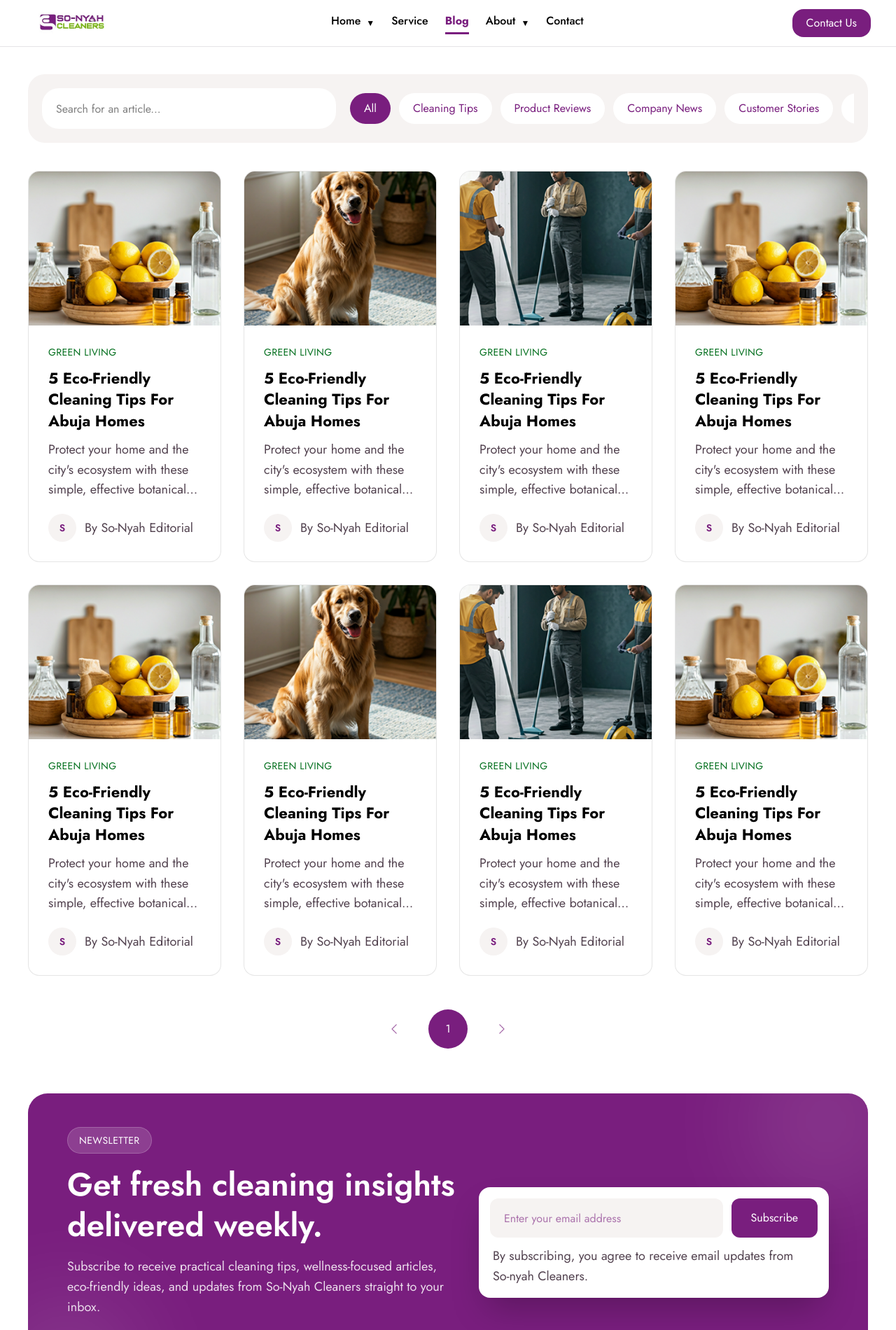
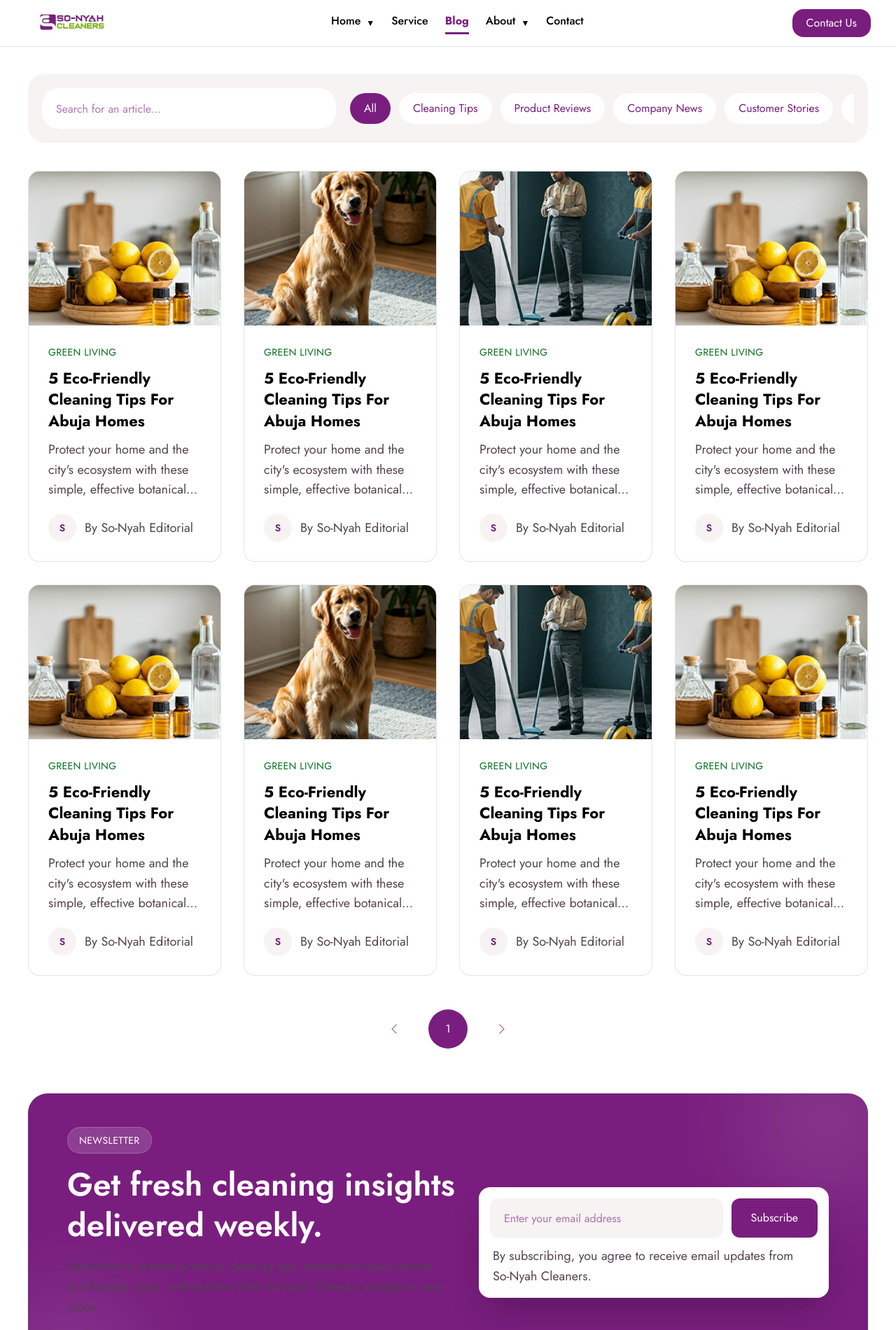
Before and after one commit to Richardyohanna/So-Nyah-Cleaners, a React (Vite) app: page /blog in a window 1280 px wide. Shown: the top 1900 px of the page at 70% size. Built offline with nearby package versions, Linux system fonts and the light colour scheme; a web font is replaced by a local one.

Commit message:
updated the blog page

```diff
--- a/src/Blog/Blog.tsx
+++ b/src/Blog/Blog.tsx
@@ -1,5 +1,4 @@
 import { useRef, useState } from "react";
-//import search from "../assets/search.png";
 
 import blog1 from "../assets/blog1.png";
 import blog2 from "../assets/blog2.png";
@@ -33,7 +32,7 @@ const categories: Category[] = [
   { name: "Cleaning Myths", slug: "cleaning-myths" },
 ];
 
-type Blog = {
+type BlogItem = {
   id: number;
   category: string;
   title: string;
@@ -43,7 +42,7 @@ type Blog = {
   aurthor_image: string;
 };
 
-const blogs: Blog[] = [
+const blogs: BlogItem[] = [
   {
     id: 1,
     category: "GREEN LIVING",
@@ -131,14 +130,13 @@ const Blog = () => {
   const scrollRef = useRef<HTMLDivElement | null>(null);
 
   const handleWheelScroll = (e: React.WheelEvent<HTMLDivElement>) => {
-    if (scrollRef.current) {
+    if (!scrollRef.current) return;
     e.preventDefault();
     scrollRef.current.scrollLeft += e.deltaY;
-    }
   };
 
   return (
-    <div className="px-4 sm:px-6 md:px-8 lg:px-10 py-8 sm:py-10 bg-white pb-16 sm:pb-20">
+    <div className="px-4 sm:px-6 md:px-8 lg:px-10 py-8 sm:py-10 bg-white pb-16 sm:pb-20 overflow-x-hidden">
       <section
         id="searchHeader"
         className="
@@ -149,19 +147,30 @@ const Blog = () => {
           lg:items-center
           gap-4 sm:gap-5
           p-4 sm:p-5
-            w-full max-w-full overflow-hidden
+          w-full max-w-full
         "
       >
-
-            <input placeholder="Search for an article..." className="bg-white px-4 sm:px-5 flex items-center rounded-2xl sm:rounded-3xl h-[54px] sm:h-[58px] w-full lg:w-[380px] xl:w-[420px] shrink-0 outline-none" />
-
-
+        <input
+          type="text"
+          placeholder="Search for an article..."
+          className="
+            bg-white
+            px-4 sm:px-5
+            rounded-2xl sm:rounded-3xl
+            h-[54px] sm:h-[58px]
+            w-full lg:w-[380px] xl:w-[420px]
+            shrink-0
+            outline-none
+            text-[var(--primary)]
+            placeholder:text-[var(--primary)]/60
+          "
+        />
 
         <div
           ref={scrollRef}
           onWheel={handleWheelScroll}
           className="
-                flex gap-3 w-full max-w-full
+            flex gap-3 w-full min-w-0
             overflow-x-auto overflow-y-hidden
             whitespace-nowrap
             scroll-smooth
@@ -194,9 +203,9 @@ const Blog = () => {
 
       <section id="blogs" className="mt-8 sm:mt-10">
         <div className="grid grid-cols-1 sm:grid-cols-2 xl:grid-cols-4 gap-6 lg:gap-8">
-          {blogs.map((article, index) => (
+          {blogs.map((article) => (
             <div
-              key={index}
+              key={article.id}
               className="w-full cursor-pointer border border-[#0000001a] rounded-2xl overflow-hidden bg-white transition-all duration-300 hover:-translate-y-2 hover:shadow-2xl hover:border-[var(--primary)] group"
             >
               <img
@@ -244,7 +253,11 @@ const Blog = () => {
 
         <section className="flex gap-3 sm:gap-5 justify-center items-center mt-10 sm:mt-12 flex-wrap">
           <button className="rounded-full border border-[var(--primary)] w-12 h-12 sm:w-14 sm:h-14 flex items-center justify-center transition-all duration-300 hover:bg-[var(--primary)] hover:scale-105 group">
-            <img src={back} alt="back" className="w-4 h-4 sm:w-5 sm:h-5 group-hover:brightness-0 group-hover:invert" />
+            <img
+              src={back}
+              alt="back"
+              className="w-4 h-4 sm:w-5 sm:h-5 group-hover:brightness-0 group-hover:invert"
+            />
           </button>
 
           <button className="rounded-full text-white w-12 h-12 sm:w-14 sm:h-14 flex items-center justify-center bg-[var(--primary)] font-semibold">
@@ -252,7 +265,11 @@ const Blog = () => {
           </button>
 
           <button className="rounded-full border border-[var(--primary)] w-12 h-12 sm:w-14 sm:h-14 flex items-center justify-center transition-all duration-300 hover:bg-[var(--primary)] hover:scale-105 group">
-            <img src={next} alt="next" className="w-4 h-4 sm:w-5 sm:h-5 group-hover:brightness-0 group-hover:invert" />
+            <img
+              src={next}
+              alt="next"
+              className="w-4 h-4 sm:w-5 sm:h-5 group-hover:brightness-0 group-hover:invert"
+            />
           </button>
         </section>
 
@@ -271,9 +288,10 @@ const Blog = () => {
                   Get fresh cleaning insights delivered weekly.
                 </h2>
 
-                <p className="mt-4 text-sm sm:text-base md:text-lg text-white/85! leading-7 max-w-[560px]">
-                  Subscribe to receive practical cleaning tips, wellness-focused articles,
-                  eco-friendly ideas, and updates from So-Nyah Cleaners straight to your inbox.
+                <p className="mt-4 text-sm sm:text-base md:text-lg text-white/85 leading-7 max-w-[560px]">
+                  Subscribe to receive practical cleaning tips, wellness-focused
+                  articles, eco-friendly ideas, and updates from So-Nyah Cleaners
+                  straight to your inbox.
                 </p>
 
                 <div className="mt-5 flex flex-wrap gap-3 text-xs sm:text-sm text-white/85">
@@ -303,8 +321,10 @@ const Blog = () => {
                     </button>
                   </div>
 
-                  <p className="text-[12px] sm:text-sm text-[#666] mt-3 px-1 leading-6 ">
-                    By subscribing, you agree to receive email updates from<br />So-nyah Cleaners.
+                  <p className="text-[12px] sm:text-sm text-[#666] mt-3 px-1 leading-6">
+                    By subscribing, you agree to receive email updates from
+                    <br />
+                    So-Nyah Cleaners.
                   </p>
                 </div>
               </div>
```
Lines whose indentation alone changed are shown as unchanged.
